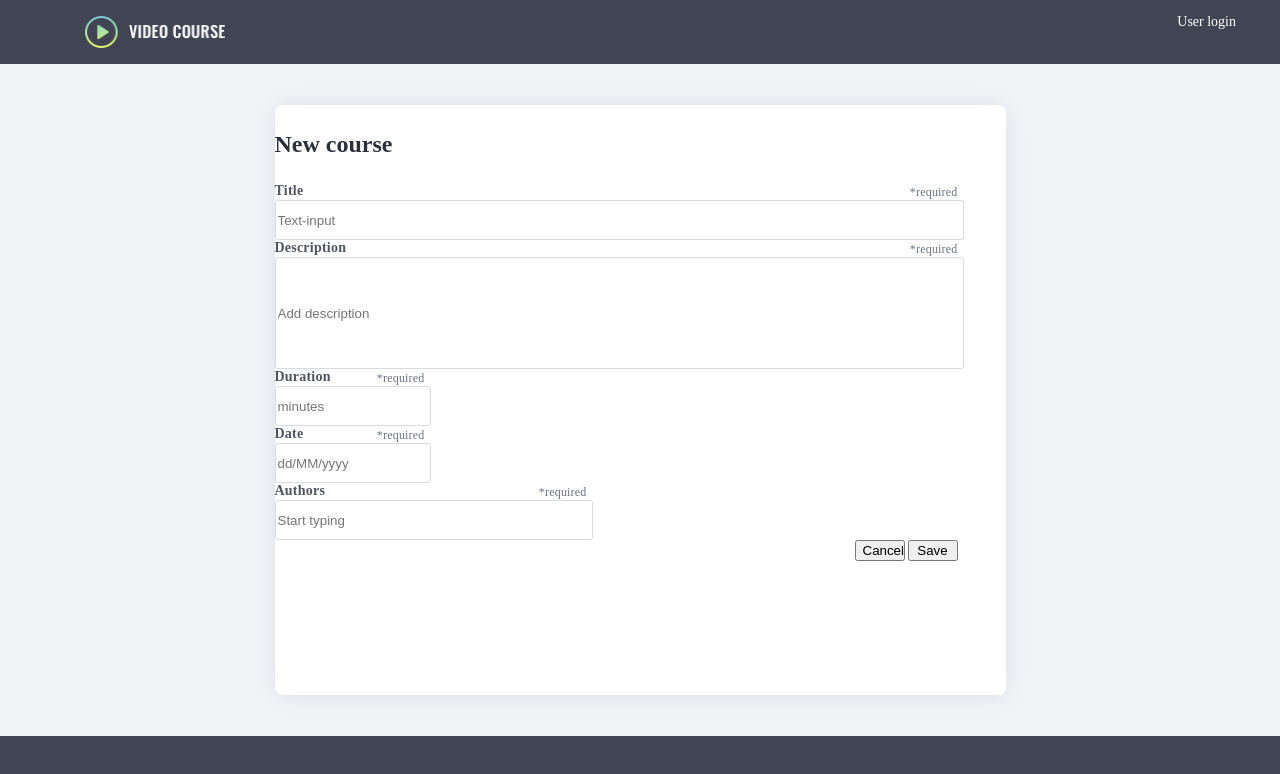
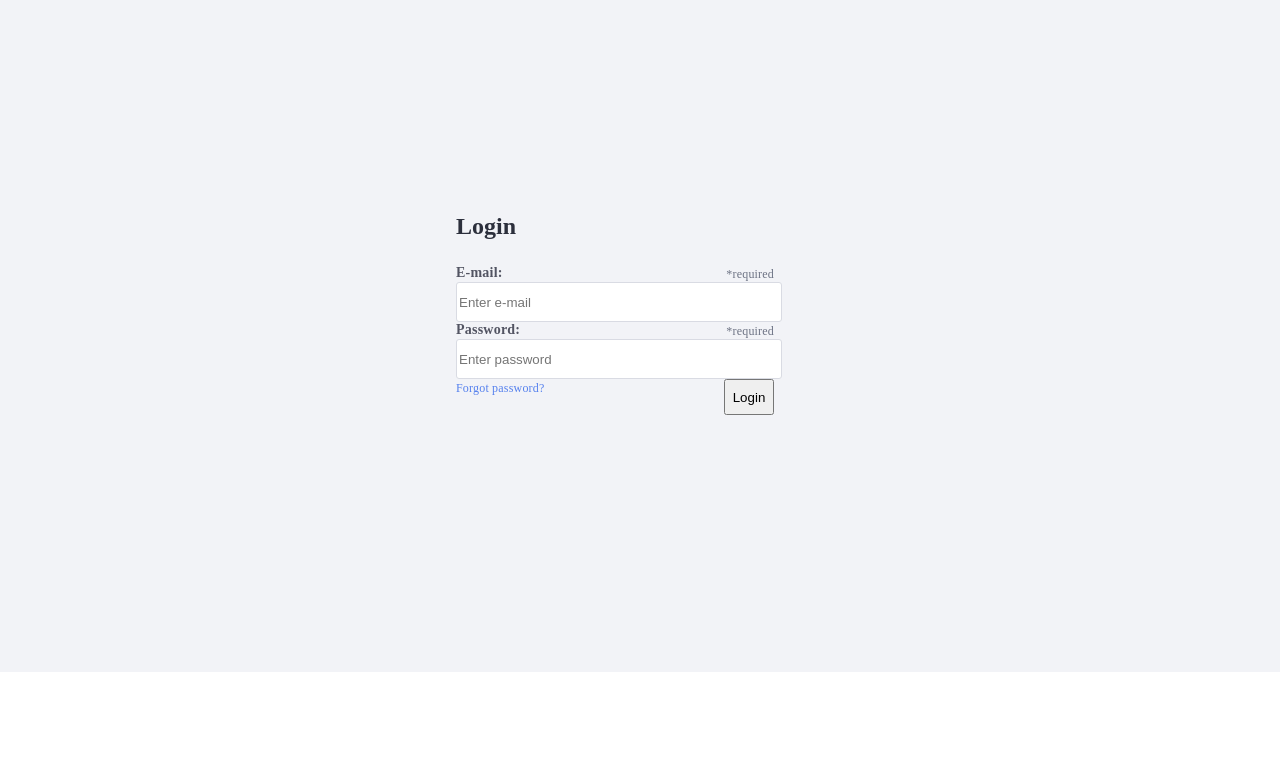
Before and after one commit to baton2809/agm, an Angular app: page / in a window 1280 px wide. Shown: the top 774 px of the page. Built offline with nearby package versions, Linux system fonts and the light colour scheme.

Commit message:
Implement data binding and fix routing

```diff
--- /dev/null
+++ b/src/app/app-routing.module.ts
@@ -0,0 +1,20 @@
+import { NgModule } from '@angular/core';
+import { CommonModule } from '@angular/common';
+import { Routes, RouterModule } from '@angular/router';
+import { AddCourseComponent } from './course/components/section/add-course/add-course.component';
+import { SectionComponent } from './course/components/section/section.component';
+
+
+const routes: Routes = [
+  { path: '', component: SectionComponent },
+  { path: 'add', component: AddCourseComponent },
+];
+
+@NgModule({
+  declarations: [],
+  imports: [
+    RouterModule.forRoot(routes),
+    CommonModule],
+  exports: [RouterModule],
+})
+export class AppRoutingModule { }
--- a/src/app/app.component.html
+++ b/src/app/app.component.html
@@ -1,9 +1,8 @@
 <div class="wrapper">
-    <app-header (logoutEmitter)="logout()"></app-header>
     <app-login *ngIf="!isAutenticated" (loginEmitter)="authenticate()"></app-login>
     <div *ngIf="isAutenticated">
-        <app-breadcrumbs></app-breadcrumbs>
-        <app-section></app-section>
+        <app-header (logoutEmitter)="logout()"></app-header>
+        <router-outlet></router-outlet>
+        <app-footer></app-footer>
     </div>
-    <app-footer></app-footer>
 </div>
--- a/src/app/app.component.ts
+++ b/src/app/app.component.ts
@@ -7,7 +7,7 @@ import { Component } from '@angular/core';
 })
 export class AppComponent {
   title = 'agm';
-  isAutenticated = true; // change to false
+  isAutenticated = false;
 
   authenticate() {
     this.isAutenticated = true;
--- a/src/app/app.module.ts
+++ b/src/app/app.module.ts
@@ -5,6 +5,7 @@ import { AppComponent } from './app.component';
 import { SharedModule } from './shared/shared.module';
 import { UserModule } from './user/user.module';
 import { CourseModule } from './course/course.module';
+import { AppRoutingModule } from './app-routing.module';
 
 @NgModule({
   declarations: [
@@ -14,7 +15,8 @@ import { CourseModule } from './course/course.module';
     BrowserModule,
     SharedModule,
     UserModule,
-    CourseModule
+    CourseModule,
+    AppRoutingModule
   ],
   providers: [],
   bootstrap: [AppComponent]
--- a/src/app/course/components/section/add-course/add-course.component.html
+++ b/src/app/course/components/section/add-course/add-course.component.html
@@ -5,30 +5,30 @@
             <div class="Tag-it-component">Title</div>
             <div class="required">*required</div>
         </div>
-        <input type="text" class="input-title" placeholder="Text-input">
+        <input type="text" class="input-title" [(ngModel)]="title" placeholder="Text-input">
         <div class="row">
             <div class="Tag-it-component">Description</div>
             <div class="required">*required</div>
         </div>
-        <input type="text" class="input-description" placeholder="Add description">
+        <input type="text" class="input-description" [(ngModel)]="description" placeholder="Add description">
         <div class="row-duration">
             <div class="Tag-it-component">Duration</div>
             <div class="required">*required</div>
         </div>
-        <input type="text" class="input-duration" placeholder="minutes">
+        <input type="text" class="input-duration" [(ngModel)]="duration" placeholder="minutes">
         <div class="row-duration">
             <div class="Tag-it-component">Date</div>
             <div class="required">*required</div>
         </div>
-        <input type="text" class="input-duration" placeholder="dd/MM/yyyy">
+        <input type="text" class="input-duration" [(ngModel)]="date" placeholder="dd/MM/yyyy">
         <div class="row-author">
             <div class="Tag-it-component">Authors</div>
             <div class="required">*required</div>
         </div>
-        <input type="text" class="input-author" placeholder="Start typing">
+        <input type="text" class="input-author" [(ngModel)]="authors" placeholder="Start typing">
         <div class="row">
-            <button class="Cancel" type="button">Cancel</button>
-            <button class="Save" type="button">Save</button>
+            <button class="Cancel" type="button" (click)="Cancel()">Cancel</button>
+            <button class="Save" type="button" (click)="Add()">Save</button>
         </div>
     </div>
 </div>
--- a/src/app/course/components/section/add-course/add-course.component.sass
+++ b/src/app/course/components/section/add-course/add-course.component.sass
@@ -1,4 +1,10 @@
 @import "~src/styles"
+
+.wrapper
+    display: flex
+    height: 100%
+    flex-direction: column
+    background-color: $pale-grey-two
 
 .content
     display: flex
--- a/src/app/course/components/section/add-course/add-course.component.ts
+++ b/src/app/course/components/section/add-course/add-course.component.ts
@@ -1,4 +1,7 @@
 import { Component, OnInit } from '@angular/core';
+import { CourseService } from 'src/app/course/services/course.service';
+import { Course } from 'src/app/course/models/course';
+import { Router } from '@angular/router';
 
 @Component({
   selector: 'app-add-course',
@@ -7,9 +10,37 @@ import { Component, OnInit } from '@angular/core';
 })
 export class AddCourseComponent implements OnInit {
 
-  constructor() { }
+  public title = '';
+  public description = '';
+  public duration = 0;
+  public date = new Date();
+  public authors = '';
+
+  public counterId = 1;
+
+  constructor(private courseService: CourseService,
+              private router: Router) { }
 
   ngOnInit(): void {
+    this.counterId = this.courseService.getCourses().length + 1;
   }
 
+  Add() {
+    const course = {
+      id: this.counterId,
+      title: this.title,
+      creationDate: this.date,
+      duration: this.duration,
+      description: this.description,
+      topRated: false,
+    } as Course;
+    this.courseService.createCourse(course);
+    this.counterId += 1;
+    this.router.navigate(['']);
+    console.log('New Course is added!');
+  }
+
+  Cancel() {
+    this.router.navigate(['']);
+  }
 }
--- a/src/app/course/components/section/section.component.html
+++ b/src/app/course/components/section/section.component.html
@@ -1,3 +1,3 @@
-<!-- <app-toolbar (searchCourses)="onSearchCourses($event)"></app-toolbar>
-<app-course-list [filter]="text2search"></app-course-list> -->
-<app-add-course></app-add-course>
+<app-breadcrumbs></app-breadcrumbs>
+<app-toolbar (searchCourses)="onSearchCourses($event)"></app-toolbar>
+<app-course-list [filter]="text2search"></app-course-list>
--- a/src/app/course/components/section/section.component.ts
+++ b/src/app/course/components/section/section.component.ts
@@ -10,7 +10,8 @@ export class SectionComponent implements OnInit {
 
   public text2search: string;
 
-  constructor() { }
+  constructor() {
+  }
 
   ngOnInit(): void {
   }
@@ -19,5 +20,4 @@ export class SectionComponent implements OnInit {
     console.log('>>> ' + text2search);
     this.text2search = text2search;
   }
-
 }
--- a/src/app/course/components/section/toolbar/toolbar.component.html
+++ b/src/app/course/components/section/toolbar/toolbar.component.html
@@ -1,4 +1,4 @@
 <div class="Rectangle">
     <app-search (findCourses)="onFindCourses($event)"></app-search>
-    <button class="Mask">Add course</button>
+    <button class="Mask" (click)="addCourse()">Add course</button>
 </div>
--- a/src/app/course/components/section/toolbar/toolbar.component.ts
+++ b/src/app/course/components/section/toolbar/toolbar.component.ts
@@ -1,4 +1,5 @@
 import { Component, OnInit, Output, EventEmitter, Input } from '@angular/core';
+import { Router } from '@angular/router';
 
 @Component({
   selector: 'app-toolbar',
@@ -10,7 +11,7 @@ export class ToolbarComponent implements OnInit {
   @Input() filter: string;
   @Output() searchCourses = new EventEmitter();
 
-  constructor() { }
+  constructor(private router: Router) { }
 
   ngOnInit(): void {
   }
@@ -20,4 +21,8 @@ export class ToolbarComponent implements OnInit {
     this.searchCourses.emit(text2search);
   }
 
+  addCourse() {
+    this.router.navigate(['add']);
+  }
+
 }
--- a/src/app/course/course.module.ts
+++ b/src/app/course/course.module.ts
@@ -7,12 +7,13 @@ import { SharedModule } from '../shared/shared.module';
 import { MoreComponent } from './components/section/course-list/more/more.component';
 import { SearchComponent } from './components/section/toolbar/search/search.component';
 import { AddCourseComponent } from './components/section/add-course/add-course.component';
-
+import { UserModule } from '../user/user.module';
 
 
 @NgModule({
   imports: [
-    SharedModule
+    SharedModule,
+    UserModule,
   ],
   declarations: [
     SectionComponent,
```
